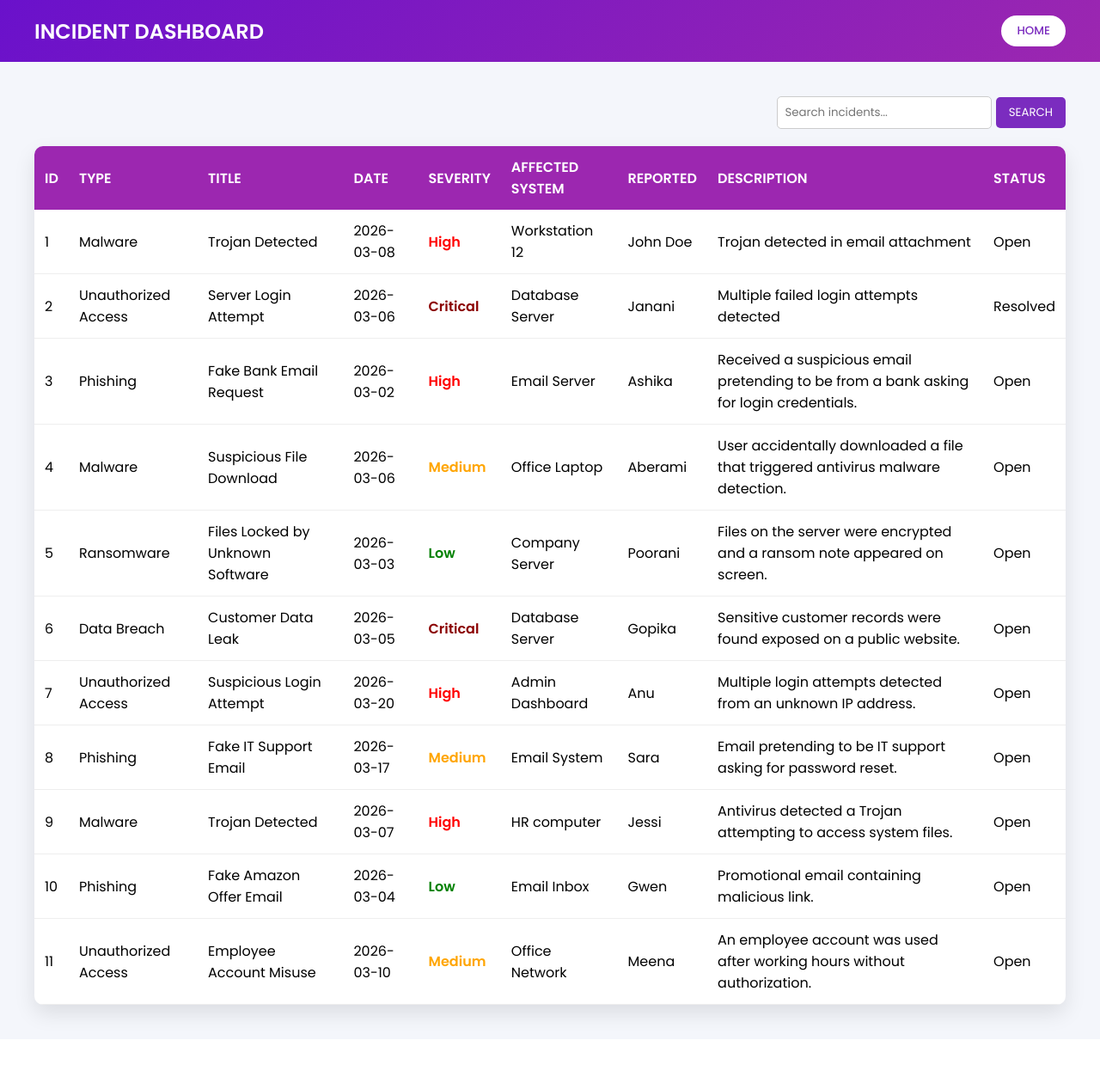
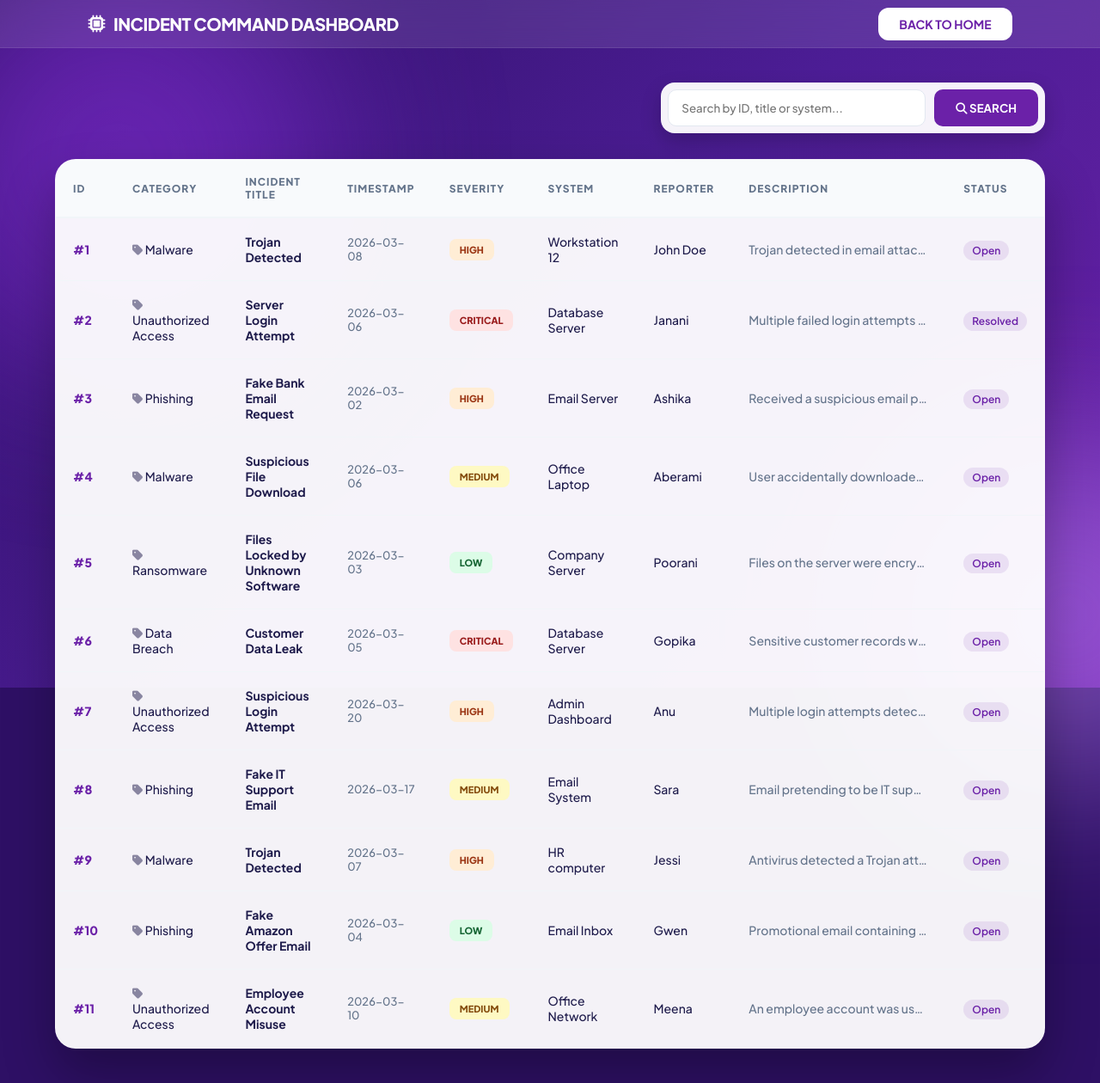
Before and after one commit to blessy-2103/A-Cyber-Incident-Reporting-and-Awareness-Platform, a Flask app: page /dashboard in a window 1280 px wide. Shown: the whole page at 86% size. Before the commit the page ends 1196 px from the top, so only its background shows below. Run offline with Flask 3, Linux system fonts and the light colour scheme; a user stored in the database is signed in; data comes from the database, SQL or seed files in the repository.

Commit message:
Update dashboard.html

```diff
--- a/cyber_incident_platform/templates/dashboard.html
+++ b/cyber_incident_platform/templates/dashboard.html
@@ -1,62 +1,161 @@
 <!DOCTYPE html>
 <html lang="en">
 <head>
+    <meta charset="UTF-8">
+    <meta name="viewport" content="width=device-width, initial-scale=1.0">
+    <title>CYBERGUARD | Live Monitor</title>
+    <link href="https://fonts.googleapis.com/css2?family=Plus+Jakarta+Sans:wght@300;400;500;600;700;800&display=swap" rel="stylesheet">
+    <link rel="stylesheet" href="https://cdnjs.cloudflare.com/ajax/libs/font-awesome/6.4.0/css/all.min.css">
 
-<meta charset="UTF-8">
-<title>Incident Dashboard</title>
-<link href="https://fonts.googleapis.com/css2?family=Poppins:wght@300;400;500;600&display=swap" rel="stylesheet">
     <style>
-*{margin:0;padding:0;box-sizing:border-box;font-family:'Poppins',sans-serif;}
-body{background:#f4f6fb;}
-header{background:linear-gradient(135deg,#6a11cb,#9c27b0);color:white;padding:18px 40px;display:flex;justify-content:space-between;align-items:center;}
-header h1{font-size:24px;}
-.header-buttons{display:flex;gap:10px;}
-.btn{background:white;color:#7b2cbf;border:none;padding:8px 18px;border-radius:20px;cursor:pointer;font-weight:500;transition:0.3s;}
-.btn:hover{background:#eee;}
-.container{padding:40px;}
-table{width:100%;border-collapse:collapse;background:white;border-radius:10px;overflow:hidden;box-shadow:0 10px 25px rgba(0,0,0,0.1);}
-th{background:#9c27b0;color:white;padding:12px;text-align:left;}
-td{padding:12px;border-bottom:1px solid #eee;}
-tr:hover{background:#f3e9ff;}
-.low{color:green;font-weight:bold;}
-.medium{color:orange;font-weight:bold;}
-.high{color:red;font-weight:bold;}
-.critical{color:darkred;font-weight:bold;}
-.success-message{background:#d4edda;color:#155724;padding:12px;margin-bottom:20px;border-radius:8px;border:1px solid #c3e6cb;font-weight:500;}
- .search-container {
-    display: flex;
-    justify-content: flex-end;  /* moves search to the right */
-    margin-bottom: 20px;
+        :root {
+            --deep-purple: #2e1065;
+            --mid-purple: #6b21a8;
+            --bright-purple: #a855f7;
+            --glass-white: rgba(255, 255, 255, 0.95);
+            --text-dark: #1e1b4b;
         }
 
-.search-container form input {
-    padding: 8px;
-    width: 250px;
-    border-radius: 5px;
-    border: 1px solid #ccc;
+        * { margin:0; padding:0; box-sizing:border-box; font-family: 'Plus Jakarta Sans', sans-serif; }
+
+        body {
+            background-color: var(--deep-purple);
+            min-height: 100vh;
+            overflow-x: hidden;
+            position: relative;
         }
 
-.search-container form button {
-    padding: 8px 15px;
-    border: none;
-    background: #7b2cbf;
-    color: white;
-    border-radius: 5px;
-    cursor: pointer;
+        /* --- SHARED BACKGROUND --- */
+        .bg-canvas {
+            position: fixed;
+            top: 0; left: 0; width: 100%; height: 100%;
+            background: linear-gradient(135deg, #2e1065 0%, #4c1d95 50%, #6b21a8 100%);
+            z-index: -2;
         }
 
+        .orb {
+            position: fixed;
+            border-radius: 50%;
+            filter: blur(100px);
+            z-index: -1;
+            opacity: 0.5;
+            animation: drift 15s infinite alternate ease-in-out;
+        }
+        .orb-1 { width: 500px; height: 500px; background: #9333ea; top: -10%; left: -10%; }
+        .orb-2 { width: 400px; height: 400px; background: #c084fc; bottom: -10%; right: -10%; animation-delay: -5s; }
 
+        @keyframes drift {
+            from { transform: translate(0, 0); }
+            to { transform: translate(40px, 40px); }
+        }
 
-</style>
+        /* --- HEADER --- */
+        header {
+            background: rgba(255, 255, 255, 0.1);
+            backdrop-filter: blur(15px);
+            padding: 15px 8%;
+            display: flex;
+            justify-content: space-between;
+            align-items: center;
+            border-bottom: 1px solid rgba(255, 255, 255, 0.1);
+            position: sticky; top: 0; z-index: 100;
+        }
+
+        header h1 {
+            color: white; font-size: 20px; font-weight: 800; letter-spacing: -0.5px;
+            display: flex; align-items: center; gap: 10px;
+        }
+
+        .btn-home {
+            background: white; color: var(--mid-purple); border: none;
+            padding: 10px 24px; border-radius: 12px; font-weight: 700;
+            cursor: pointer; transition: 0.3s; text-decoration: none; font-size: 14px;
+        }
+        .btn-home:hover { background: var(--bright-purple); color: white; transform: translateY(-2px); }
+
+        /* --- CONTAINER --- */
+        .container { padding: 40px 5%; }
+
+        .success-message {
+            background: #dcfce7; color: #166534; padding: 15px 25px;
+            margin-bottom: 25px; border-radius: 14px; border: 1px solid #bbf7d0;
+            font-weight: 600; animation: slideDown 0.5s ease;
+        }
+
+        @keyframes slideDown { from { opacity:0; transform: translateY(-10px); } to { opacity:1; transform: translateY(0); } }
+
+        /* --- SEARCH BAR --- */
+        .search-container {
+            display: flex; justify-content: flex-end; margin-bottom: 30px;
+        }
+
+        .search-container form {
+            display: flex; gap: 10px; background: var(--glass-white);
+            padding: 8px; border-radius: 16px; box-shadow: 0 10px 25px rgba(0,0,0,0.2);
+        }
+
+        .search-container input {
+            padding: 12px 15px; width: 300px; border: 1px solid #e2e8f0;
+            border-radius: 10px; outline: none; font-weight: 500;
+        }
+
+        .search-container button {
+            padding: 0 25px; background: var(--mid-purple); color: white;
+            border: none; border-radius: 10px; font-weight: 700; cursor: pointer; transition: 0.3s;
+        }
+        .search-container button:hover { background: var(--bright-purple); }
+
+        /* --- DATA TABLE --- */
+        .table-wrapper {
+            background: var(--glass-white); border-radius: 24px;
+            overflow: hidden; box-shadow: 0 30px 60px rgba(0,0,0,0.3);
+            border: 1px solid rgba(255,255,255,0.3);
+        }
+
+        table { width: 100%; border-collapse: collapse; text-align: left; }
+
+        th {
+            background: #f8fafc; color: #64748b; padding: 18px 20px;
+            font-size: 12px; font-weight: 800; text-transform: uppercase;
+            letter-spacing: 1px; border-bottom: 2px solid #f1f5f9;
+        }
+
+        td {
+            padding: 18px 20px; color: var(--text-dark); font-size: 14px;
+            font-weight: 500; border-bottom: 1px solid #f1f5f9;
+        }
+
+        tr:hover { background: #fcfaff; }
+
+        /* --- SEVERITY BADGES --- */
+        .severity {
+            padding: 6px 12px; border-radius: 8px; font-size: 11px;
+            font-weight: 800; text-transform: uppercase; display: inline-block;
+        }
+        .low { background: #dcfce7; color: #166534; }
+        .medium { background: #fef9c3; color: #854d0e; }
+        .high { background: #ffedd5; color: #9a3412; }
+        .critical { background: #fee2e2; color: #991b1b; }
+
+        /* --- STATUS BADGE --- */
+        .status-pill {
+            font-size: 12px; font-weight: 600; color: var(--mid-purple);
+            background: rgba(107, 33, 168, 0.1); padding: 4px 10px; border-radius: 20px;
+        }
+
     </style>
 </head>
 
 <body>
+
+<div class="bg-canvas"></div>
+<div class="orb orb-1"></div>
+<div class="orb orb-2"></div>
+
 <header>
-<h1>INCIDENT DASHBOARD</h1>
+    <h1><i class="fas fa-microchip"></i> INCIDENT COMMAND DASHBOARD</h1>
     <div class="header-buttons">
-<a href="/"><button class="btn">HOME</button></a>
-
+        <a href="/" class="btn-home">BACK TO HOME</a>
     </div>
 </header>
 
@@ -65,46 +164,57 @@ tr:hover{background:#f3e9ff;}
     {% with messages = get_flashed_messages() %}
     {% if messages %}
     <div class="success-message">
-{{ messages[0] }}
-
+        <i class="fas fa-check-circle"></i> {{ messages[0] }}
     </div>
     {% endif %}
     {% endwith %}
 
-<div class="search-container" style="display:flex; justify-content:flex-end; margin-bottom:20px;">
+    <div class="search-container">
         <form method="POST">
-        <input type="text" name="search" placeholder="Search incidents..." value="{{ search_term }}">
-        <button type="submit">SEARCH</button>
+            <input type="text" name="search" placeholder="Search by ID, title or system..." value="{{ search_term }}">
+            <button type="submit"><i class="fas fa-search"></i> SEARCH</button>
         </form>
     </div>
 
+    <div class="table-wrapper">
         <table>
+            <thead>
                 <tr>
                     <th>ID</th>
-<th>TYPE</th>
-<th>TITLE</th>
-<th>DATE</th>
-<th>SEVERITY</th>
-<th>AFFECTED SYSTEM</th>
-<th>REPORTED</th>
-<th>DESCRIPTION</th>
-<th>STATUS</th> <!-- Added Status column -->
+                    <th>Category</th>
+                    <th>Incident Title</th>
+                    <th>Timestamp</th>
+                    <th>Severity</th>
+                    <th>System</th>
+                    <th>Reporter</th>
+                    <th>Description</th>
+                    <th>Status</th>
                 </tr>
-
+            </thead>
+            <tbody>
                 {% for incident in incidents %}
                 <tr>
-<td>{{ incident[0] }}</td>
-<td>{{ incident[1] }}</td>
-<td>{{ incident[2] }}</td>
-<td>{{ incident[3] }}</td>
-<td class="{{ incident[4]|lower }}">{{ incident[4] }}</td>
-<td>{{ incident[5] }}</td>
+                    <td style="color: var(--mid-purple); font-weight: 800;">#{{ incident[0] }}</td>
+                    <td><i class="fas fa-tag" style="opacity: 0.5;"></i> {{ incident[1] }}</td>
+                    <td style="font-weight: 700;">{{ incident[2] }}</td>
+                    <td style="color: #64748b; font-size: 13px;">{{ incident[3] }}</td>
+                    <td>
+                        <span class="severity {{ incident[4]|lower }}">
+                            {{ incident[4] }}
+                        </span>
+                    </td>
+                    <td><code>{{ incident[5] }}</code></td>
                     <td>{{ incident[6] }}</td>
-<td>{{ incident[7] }}</td>
-<td>{{ incident[8] }}</td> <!-- Display status -->
+                    <td style="max-width: 250px; white-space: nowrap; overflow: hidden; text-overflow: ellipsis; color: #64748b;">
+                        {{ incident[7] }}
+                    </td>
+                    <td><span class="status-pill">{{ incident[8] }}</span></td>
                 </tr>
                 {% endfor %}
+            </tbody>
         </table>
     </div>
+</div>
+
 </body>
 </html>
```
Lines whose indentation alone changed are shown as unchanged.
